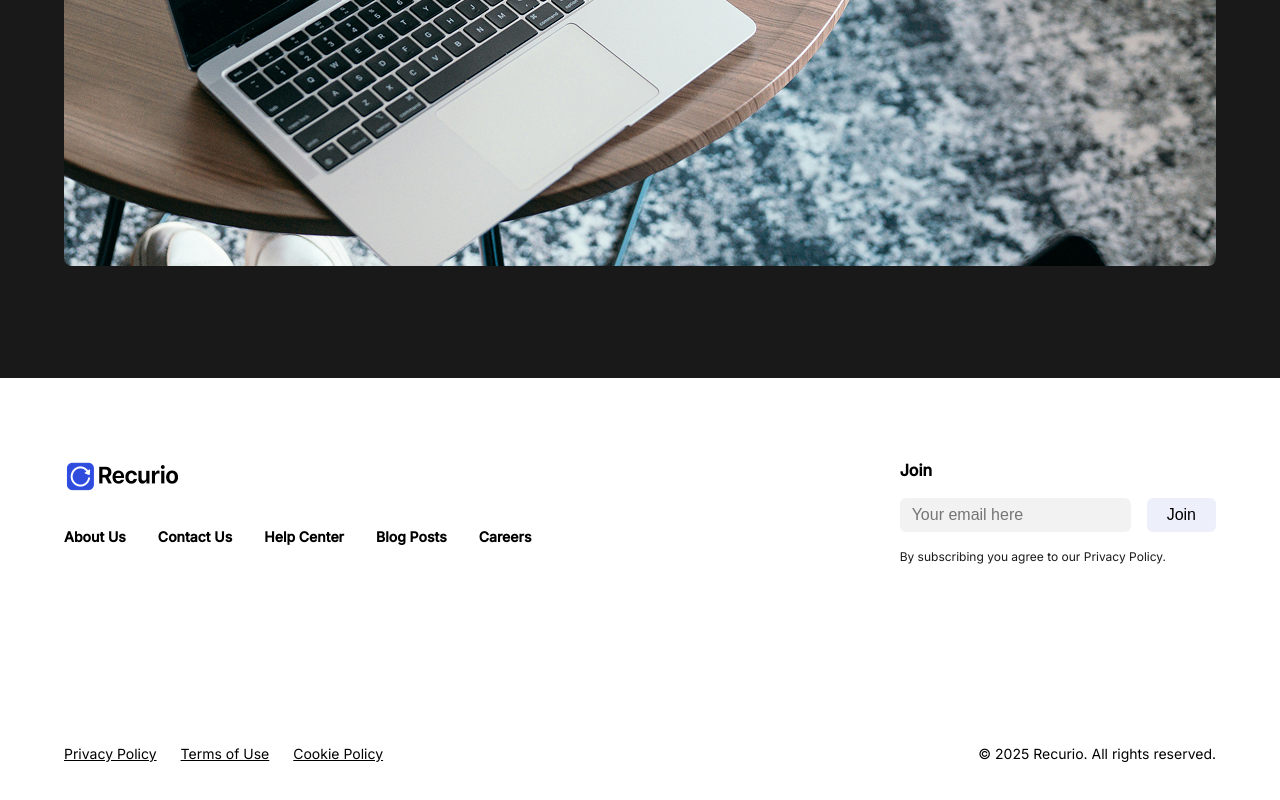
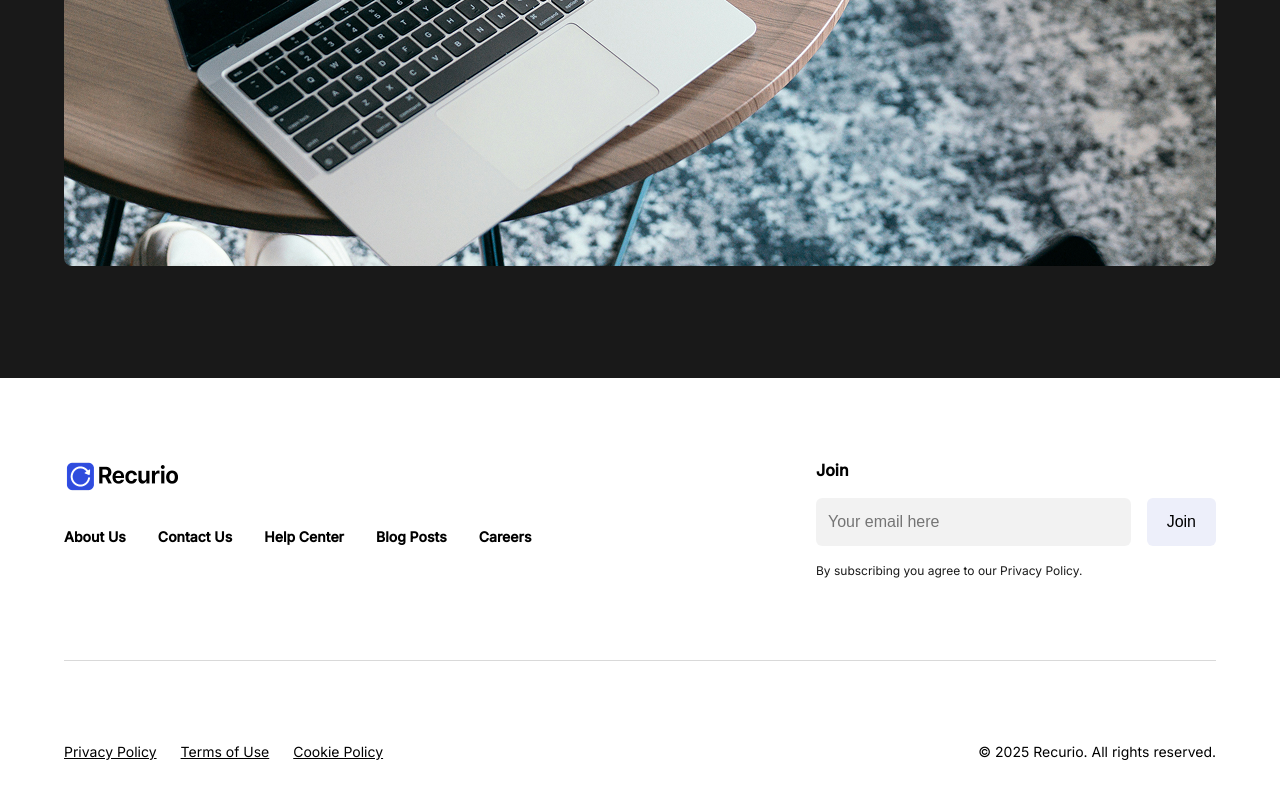
Before and after one commit to KatyaTam11/my-figma-website, a Next.js app: page / in a window 1280 px wide. Shown: the part 2824-3624 px from the top of the page. Built offline with nearby package versions, Linux system fonts and the light colour scheme.

Commit message:
Update Footer.js

```diff
--- a/components/Footer.js
+++ b/components/Footer.js
@@ -8,27 +8,29 @@ export default function Footer() {
     <footer
       style={{
         width: '100%',
-        padding: '80px 64px',       // такие же паддинги, как в секциях
+        padding: '80px 64px',             // отступы сверху/снизу и слева/справа
         boxSizing: 'border-box',
-        background: 'var(--Color-White)',
         display: 'flex',
         flexDirection: 'column',
+        alignItems: 'center',
         gap: '80px',
+        background: 'var(--Color-White)',
       }}
     >
-      {/* Верхний ряд: логотип + навигация + форма */}
+      {/* Верхний ряд */}
       <div
         style={{
+          width: '100%',
           display: 'flex',
           justifyContent: 'space-between',
           alignItems: 'flex-start',
-          width: '100%',
         }}
       >
-        {/* Логотип + меню */}
+        {/* Логотип + ссылки */}
         <div style={{ display: 'flex', flexDirection: 'column', gap: '32px' }}>
           <img src="/placeholder.png" alt="Logo" width={117} height={36} />
-          <nav style={{ display: 'flex', gap: '32px' }}>
+
+          <nav style={{ display: 'flex', gap: '32px', width: '493px' }}>
             {topLinks.map(link => (
               <a
                 key={link}
@@ -39,6 +41,7 @@ export default function Footer() {
                   fontWeight: 600,
                   lineHeight: '21px',
                   textDecoration: 'none',
+                  whiteSpace: 'nowrap'
                 }}
               >
                 {link}
@@ -48,7 +51,7 @@ export default function Footer() {
         </div>
 
         {/* Форма подписки */}
-        <div style={{ display: 'flex', flexDirection: 'column', gap: '16px' }}>
+        <div style={{ width: '400px', display: 'flex', flexDirection: 'column', gap: '16px' }}>
           <div
             style={{
               color: 'var(--Color-Black)',
@@ -60,7 +63,7 @@ export default function Footer() {
             Join
           </div>
 
-          <form style={{ display: 'flex', gap: '16px' }}>
+          <div style={{ display: 'flex', gap: '16px', height: '48px' }}>
             <input
               type="email"
               placeholder="Your email here"
@@ -73,6 +76,7 @@ export default function Footer() {
                 fontSize: '16px',
                 color: 'rgba(0, 0, 0, 0.60)',
                 boxSizing: 'border-box',
+                height: '100%',
               }}
             />
             <button
@@ -85,37 +89,38 @@ export default function Footer() {
                 fontSize: '16px',
                 fontWeight: 500,
                 cursor: 'pointer',
+                height: '100%',
               }}
             >
               Join
             </button>
-          </form>
+          </div>
 
-          <p
-            style={{
-              margin: 0,
-              color: 'rgba(0, 0, 0, 0.90)',
-              fontSize: '12px',
-              lineHeight: '18px',
-            }}
-          >
+          <div style={{ color: 'rgba(0, 0, 0, 0.90)', fontSize: '12px', lineHeight: '18px' }}>
             By subscribing you agree to our Privacy Policy.
-          </p>
+          </div>
         </div>
       </div>
 
       {/* Разделитель */}
-      <hr style={{ border: 'none', borderTop: '1px solid rgba(0,0,0,0.15)' }} />
-
-      {/* Нижний ряд: ссылки политики + копирайт */}
       <div
         style={{
+          width: '100%',
+          height: 0,
+          borderTop: '1px solid rgba(0, 0, 0, 0.15)',
+        }}
+      />
+
+      {/* Нижний ряд */}
+      <div
+        style={{
+          width: '100%',
           display: 'flex',
           justifyContent: 'space-between',
-          alignItems: 'center',
-          width: '100%',
+          alignItems: 'flex-start',
         }}
       >
+        {/* Политики */}
         <div style={{ display: 'flex', gap: '24px' }}>
           {bottomLinks.map(link => (
             <a
@@ -127,20 +132,16 @@ export default function Footer() {
                 fontWeight: 400,
                 lineHeight: '21px',
                 textDecoration: 'underline',
+                whiteSpace: 'nowrap'
               }}
             >
               {link}
             </a>
           ))}
         </div>
-        <div
-          style={{
-            color: 'var(--Color-Black)',
-            fontSize: '14px',
-            fontWeight: 400,
-            lineHeight: '21px',
-          }}
-        >
+
+        {/* Копирайт */}
+        <div style={{ color: 'var(--Color-Black)', fontSize: '14px', fontWeight: 400, lineHeight: '21px' }}>
           © 2025 Recurio. All rights reserved.
         </div>
       </div>
```
